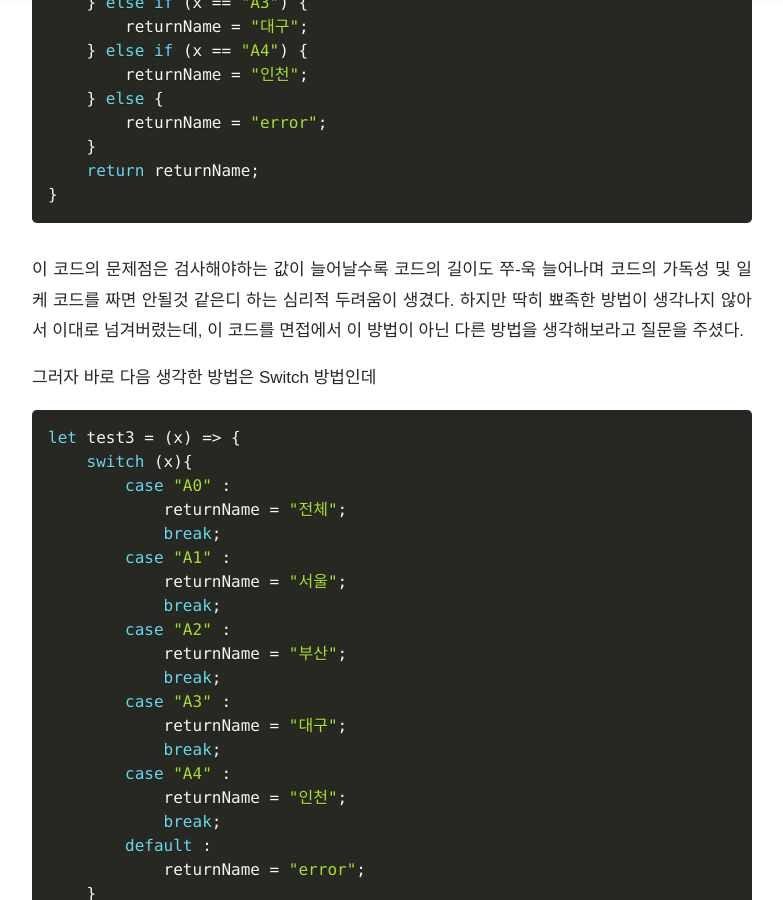
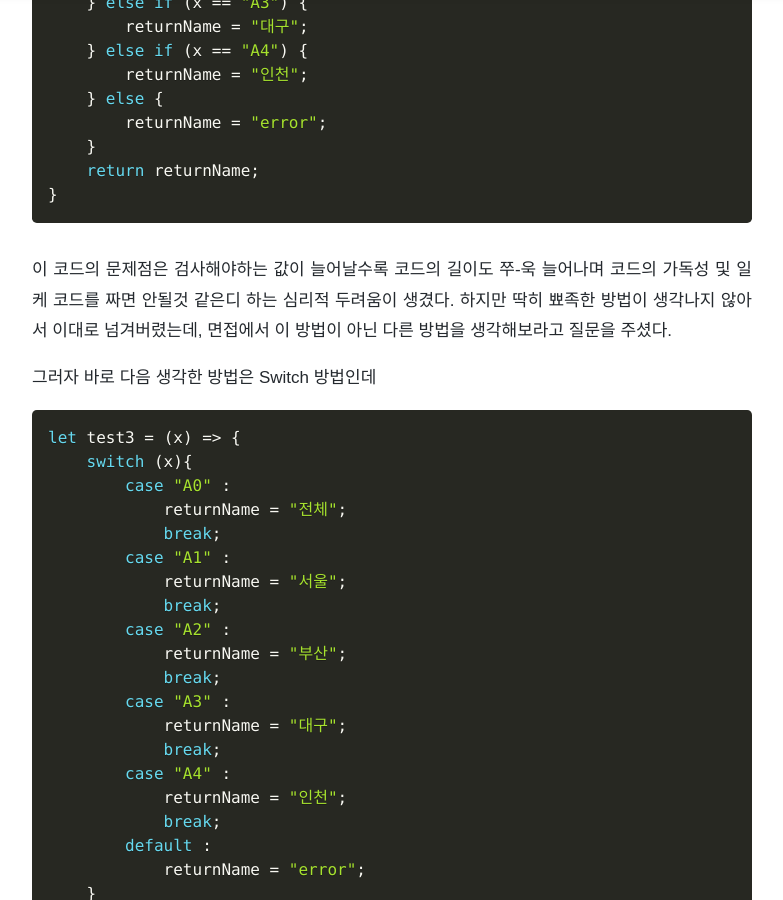
Before and after one commit to sistinafibel/sistinafibel.github.io, a Jekyll site: the page built from _posts/2019-10-27-[삽질]-IFSwitch-안쓰고-데이터-리턴해주기.md, in a window 1280 px wide and 900 px high, scrolled down 981 px. Shown: the whole window, without its empty margins (248-1031 px from the left). Built offline with Jekyll 4.4.1, drawn with Linux system fonts in a browser that asks for light colours; nearby versions of some CDN libraries; some web fonts are replaced; comment, search, counter and statistics services are not loaded; a style sheet for code colours, icons or effects is not loaded.

Commit message:
포스트 수정

````diff
--- a/_posts/2019-10-27-[삽질]-IFSwitch-안쓰고-데이터-리턴해주기.md
+++ b/_posts/2019-10-27-[삽질]-IFSwitch-안쓰고-데이터-리턴해주기.md
@@ -38,7 +38,7 @@ let test2 = (x) =>{
 }
 ```
 
-이 코드의 문제점은 검사해야하는 값이 늘어날수록 코드의 길이도 쭈-욱 늘어나며 코드의 가독성 및 일케 코드를 짜면 안될것 같은디 하는 심리적 두려움이 생겼다. 하지만 딱히 뾰족한 방법이 생각나지 않아서 이대로 넘겨버렸는데, 이 코드를  면접에서 이 방법이 아닌 다른 방법을 생각해보라고 질문을 주셨다.
+이 코드의 문제점은 검사해야하는 값이 늘어날수록 코드의 길이도 쭈-욱 늘어나며 코드의 가독성 및 일케 코드를 짜면 안될것 같은디 하는 심리적 두려움이 생겼다. 하지만 딱히 뾰족한 방법이 생각나지 않아서 이대로 넘겨버렸는데, 면접에서  이 방법이 아닌 다른 방법을 생각해보라고 질문을 주셨다.
 
 그러자 바로 다음 생각한 방법은 Switch 방법인데
 
@@ -101,12 +101,12 @@ let test1 = (x) =>{
 
 Return이 있는 값 (10회 평균)
 
-| If       | Switch  | Object  |
+| If      | Switch  | Object  |
 | ------- | ------- | ------- |
 | 0.095ms | 0.075ms | 2.999ms |
 
 Return이 없는 값 (10회 평균)
-| If       | Switch  | Object  |
+| If      | Switch  | Object  |
 | ------- | ------- | ------- |
 | 0.146ms | 0.115ms | 3.936ms |
 
````
